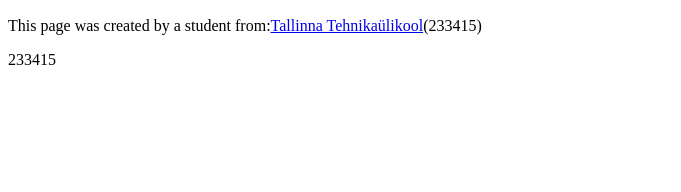
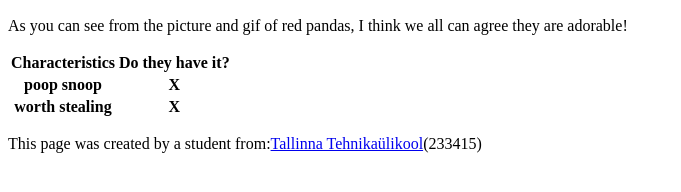
Before and after one commit to lilielis/lilielis.github.io, a plain HTML site: page index.html in a window 1280 px wide. Shown: the part 302-494 px from the top of the page, without its empty margins (0-681 px from the left). Drawn offline with Linux system fonts and the light colour scheme.

Commit message:
Update index.html

```diff
--- a/index.html
+++ b/index.html
@@ -5,7 +5,21 @@
   <p>Red pandas are by far the cutest animals on this planet Earth!<br>Here are some aspects to consider, when evaluateing if they truely are the cutest.</p>
   <img src="https://geographical.co.uk/wp-content/uploads/panda1200-1.jpg" alt="Red panda laying on a tree branch" width=240 length=160>
   <img src="https://media3.giphy.com/media/prsFefRfyCrMA/giphy.gif" alt="Red panda" width=240 length=160>
+  <p>As you can see from the picture and gif of red pandas, I think we all can agree they are adorable!</p>
+  <table>
+    <tr>
+      <th>Characteristics</th>
+      <th>Do they have it?</th>
+    </tr>
+    <tr>
+      <th>poop snoop</th>
+      <th>X</th>
+    </tr>
+    <tr>
+      <th>worth stealing</th>
+      <th>X</th>
+    </tr>
+  </table>
   <p>This page was created by a student from:<a href="https://taltech.ee/">Tallinna Tehnikaülikool</a>(233415)</p>
-  <p>233415</p>
 </body>
 </html>
```
